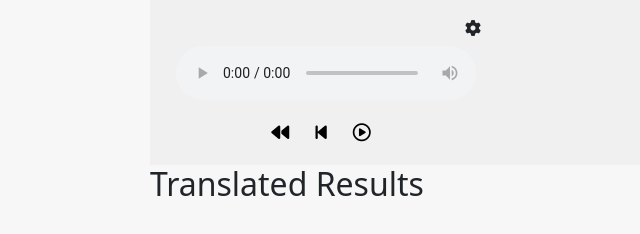
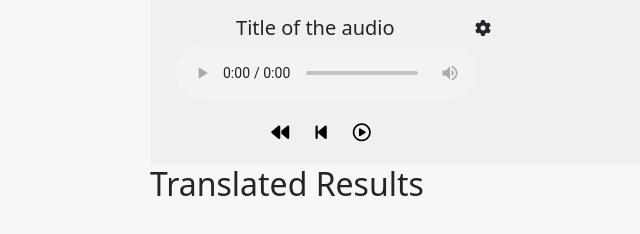
Before and after one commit to suresh-7724/voc-ai, a plain HTML site: page index.html in a window 1280 px wide. Shown: the whole page, without its empty margins (102-742 px from the left). Drawn offline with nearby package versions, Linux system fonts and the light colour scheme.

Commit message:
title added

```diff
--- a/index.html
+++ b/index.html
@@ -224,11 +224,15 @@
             <div class="row">
                 <div class="col-md-6 row">
                     <div class="col-12 d-flex align-items-center flex-column player-layout">
-                        <div class="col-12 d-flex justify-content-end">
-
-                            <button type="button" class="btn " data-bs-toggle="modal"
-                            data-bs-target="#exampleModal">
-                            <i class="fa-solid fa-gear"></i>
+                        <div class="col-12 d-flex justify-content-between">
+                            <div class="col-11 d-flex justify-content-center align-items-center">
+                                <h5 class="title ms-2 mb-0">Title of the audio</h5>
+                            </div>
+                            <div class="col-1 d-flex justify-content-end align-items-center ">
+                                <button type="button" class="btn m-0" data-bs-toggle="modal"
+                                data-bs-target="#exampleModal">
+                                <i class="fa-solid fa-gear"></i>
+                            </div>
                         </div>
                         </button>
                         <audio controls id="audio-player" controlsList="nodownload noplaybackrate" ></audio>
```
